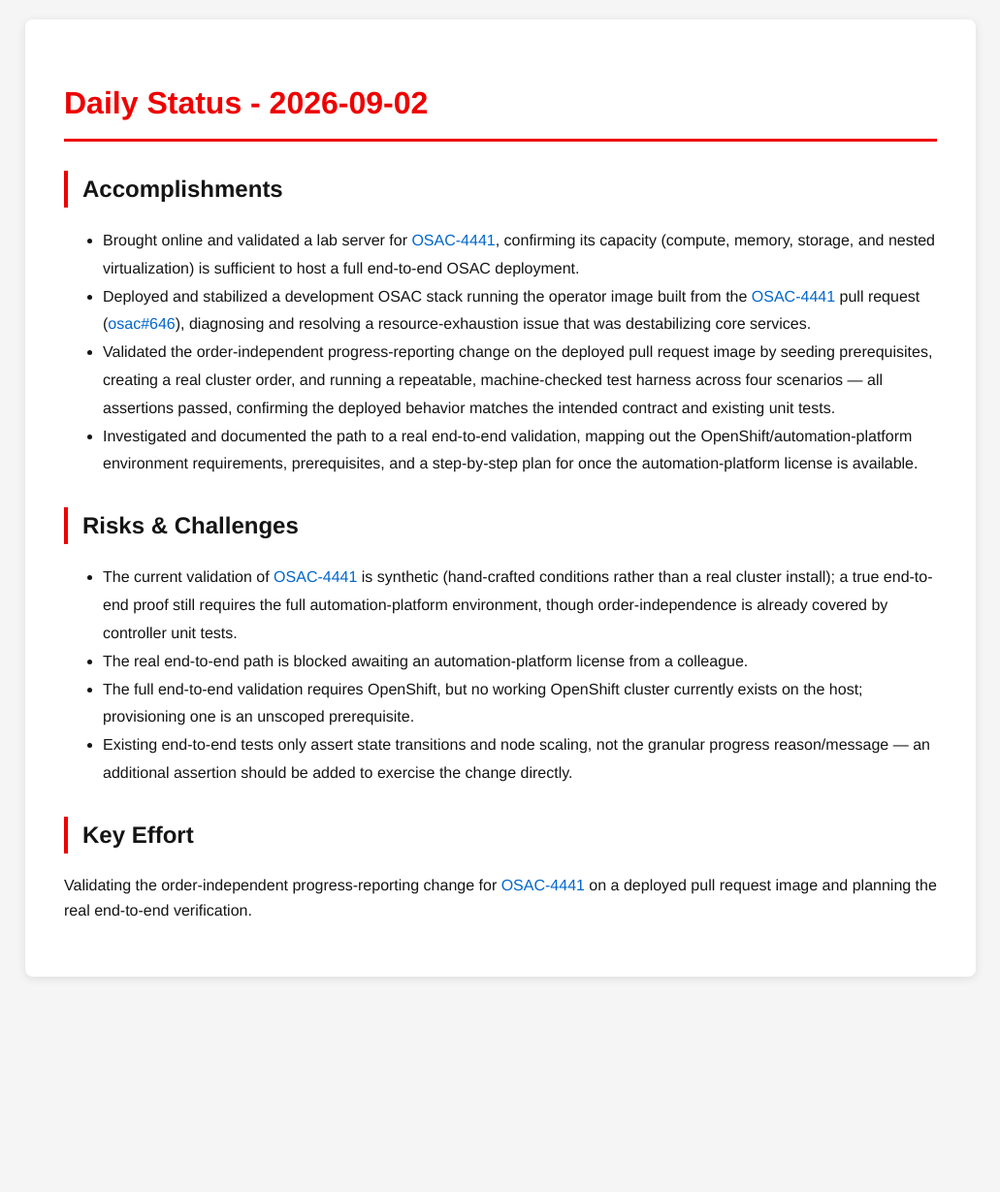
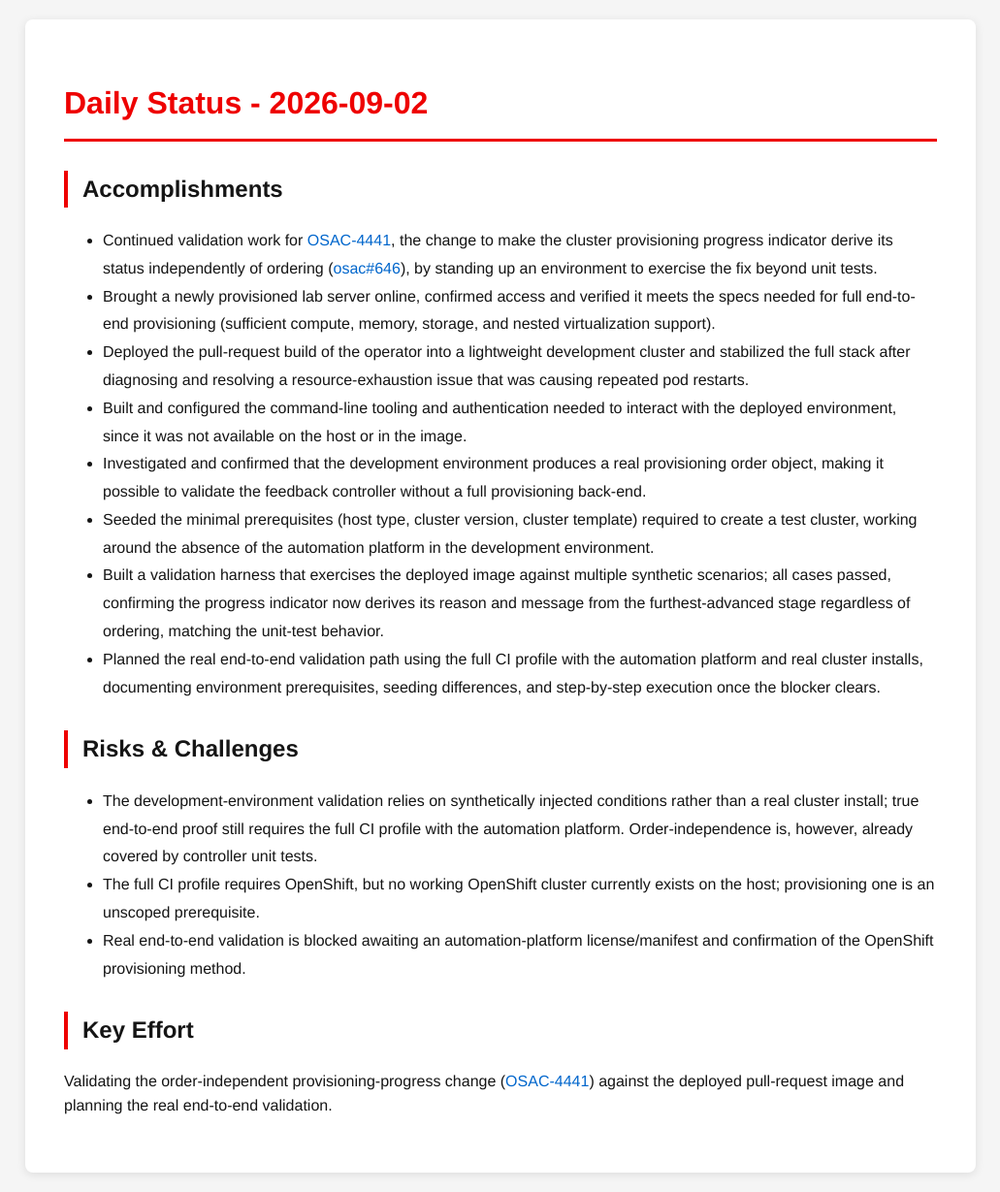
Before and after one commit to tzvatot/daily-status, a Jekyll site: the page built from 2026-09-02.md, in a window 1280 px wide. Shown: the whole page at 97% size, without its empty margins (124-1155 px from the left). Built offline with Jekyll 4.4.1, drawn with Linux system fonts in a browser that asks for light colours; before the commit the page ends 1027 px from its top, so only the background shows below that.

Commit message:
Daily status update - 2026-09-02

```diff
--- a/2026-09-02.md
+++ b/2026-09-02.md
@@ -7,16 +7,19 @@
 # Daily Status - 2026-09-02
 
 ## Accomplishments
-- Brought online and validated a lab server for [OSAC-4441](https://redhat.atlassian.net/browse/OSAC-4441), confirming its capacity (compute, memory, storage, and nested virtualization) is sufficient to host a full end-to-end OSAC deployment.
-- Deployed and stabilized a development OSAC stack running the operator image built from the [OSAC-4441](https://redhat.atlassian.net/browse/OSAC-4441) pull request ([osac#646](https://github.com/osac-project/osac/pull/646)), diagnosing and resolving a resource-exhaustion issue that was destabilizing core services.
-- Validated the order-independent progress-reporting change on the deployed pull request image by seeding prerequisites, creating a real cluster order, and running a repeatable, machine-checked test harness across four scenarios — all assertions passed, confirming the deployed behavior matches the intended contract and existing unit tests.
-- Investigated and documented the path to a real end-to-end validation, mapping out the OpenShift/automation-platform environment requirements, prerequisites, and a step-by-step plan for once the automation-platform license is available.
+- Continued validation work for [OSAC-4441](https://redhat.atlassian.net/browse/OSAC-4441), the change to make the cluster provisioning progress indicator derive its status independently of ordering ([osac#646](https://github.com/osac-project/osac/pull/646)), by standing up an environment to exercise the fix beyond unit tests.
+- Brought a newly provisioned lab server online, confirmed access and verified it meets the specs needed for full end-to-end provisioning (sufficient compute, memory, storage, and nested virtualization support).
+- Deployed the pull-request build of the operator into a lightweight development cluster and stabilized the full stack after diagnosing and resolving a resource-exhaustion issue that was causing repeated pod restarts.
+- Built and configured the command-line tooling and authentication needed to interact with the deployed environment, since it was not available on the host or in the image.
+- Investigated and confirmed that the development environment produces a real provisioning order object, making it possible to validate the feedback controller without a full provisioning back-end.
+- Seeded the minimal prerequisites (host type, cluster version, cluster template) required to create a test cluster, working around the absence of the automation platform in the development environment.
+- Built a validation harness that exercises the deployed image against multiple synthetic scenarios; all cases passed, confirming the progress indicator now derives its reason and message from the furthest-advanced stage regardless of ordering, matching the unit-test behavior.
+- Planned the real end-to-end validation path using the full CI profile with the automation platform and real cluster installs, documenting environment prerequisites, seeding differences, and step-by-step execution once the blocker clears.
 
 ## Risks & Challenges
-- The current validation of [OSAC-4441](https://redhat.atlassian.net/browse/OSAC-4441) is synthetic (hand-crafted conditions rather than a real cluster install); a true end-to-end proof still requires the full automation-platform environment, though order-independence is already covered by controller unit tests.
-- The real end-to-end path is blocked awaiting an automation-platform license from a colleague.
-- The full end-to-end validation requires OpenShift, but no working OpenShift cluster currently exists on the host; provisioning one is an unscoped prerequisite.
-- Existing end-to-end tests only assert state transitions and node scaling, not the granular progress reason/message — an additional assertion should be added to exercise the change directly.
+- The development-environment validation relies on synthetically injected conditions rather than a real cluster install; true end-to-end proof still requires the full CI profile with the automation platform. Order-independence is, however, already covered by controller unit tests.
+- The full CI profile requires OpenShift, but no working OpenShift cluster currently exists on the host; provisioning one is an unscoped prerequisite.
+- Real end-to-end validation is blocked awaiting an automation-platform license/manifest and confirmation of the OpenShift provisioning method.
 
 ## Key Effort
-Validating the order-independent progress-reporting change for [OSAC-4441](https://redhat.atlassian.net/browse/OSAC-4441) on a deployed pull request image and planning the real end-to-end verification.
+Validating the order-independent provisioning-progress change ([OSAC-4441](https://redhat.atlassian.net/browse/OSAC-4441)) against the deployed pull-request image and planning the real end-to-end validation.
```
